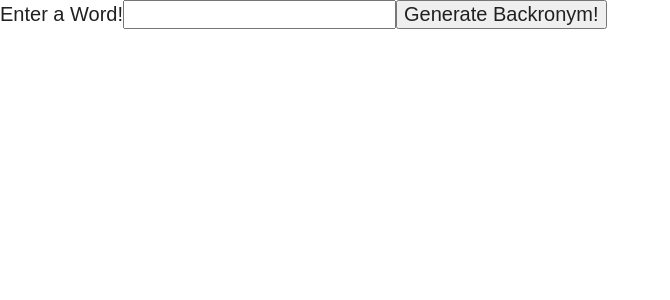
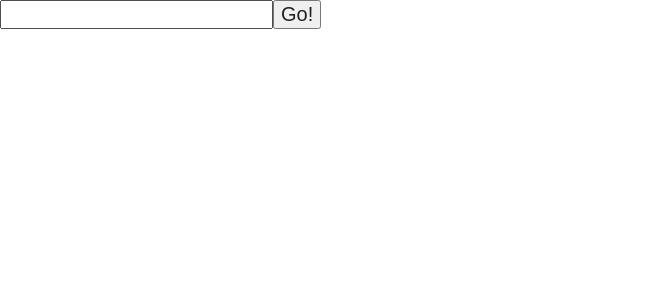
Before and after one commit to groupProjectSix/projectSix, a React (Create React App) app: page / in a window 1280 px wide. Shown: the top 300 px of the page, without its empty margins (0-670 px from the left). Built offline with nearby package versions, Linux system fonts and the light colour scheme; a web font is replaced by a local one.

Commit message:
added span to label, fixed key error on dynamically added elements

```diff
--- a/src/App.js
+++ b/src/App.js
@@ -31,13 +31,13 @@ class App extends Component {
         <React.Fragment>
           <main>
             <form className="saveInput">
-              <label htmlFor="wordInput">Enter a Word!</label>
+              <span className="sr-only"><label htmlFor="wordInput">Enter a Word!</label></span>
               <input type="text" id="wordInput" onChange={this.saveUserInput} />
               {/* setup onClick function for button */}
 
             <button onClick={this.preventDefaultFunction} type="submit">
               <Link to="/search">
-              Generate Backronym!
+              Go!
               </Link>
             </button>
 
--- a/src/QueryWord.js
+++ b/src/QueryWord.js
@@ -75,11 +75,15 @@ class QueryWord extends Component {
         {this.props.spreadLettersProp.map((letter, index) => {
           if(index===0) {
             return(
-              <p>{this.state.firstSelectedWord}</p>
+              <li key={index}>
+                <p>{this.state.firstSelectedWord}</p>
+              </li>
             )
           } else {
             return (
-              <WordChoices letter={this.props.spreadLettersProp[index]}/>
+              <li key={index}>
+                <WordChoices letter={this.props.spreadLettersProp[index]}/>
+              </li>
             )
           }
         })}
```
